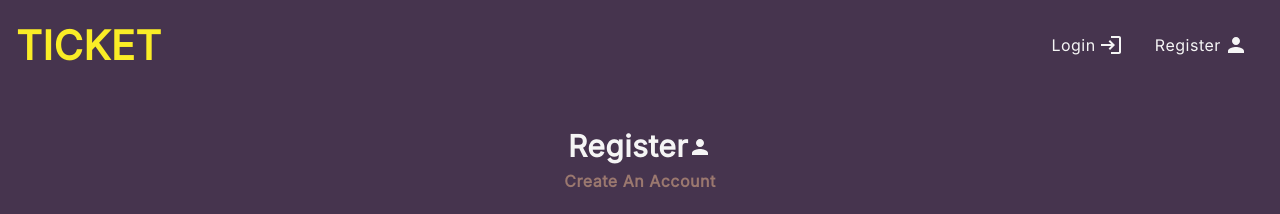
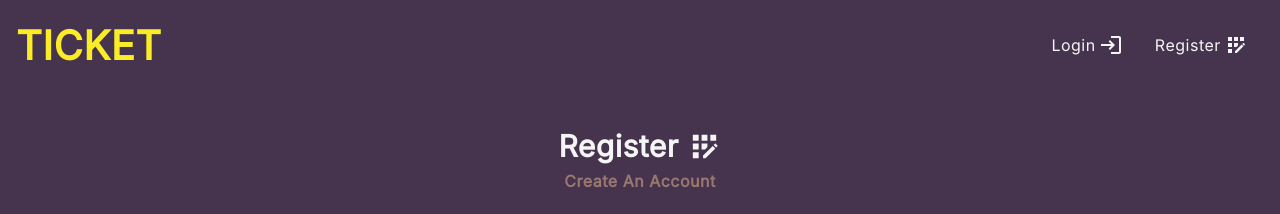
Before and after one commit to CemTunna/ticket, a React (Create React App) app in the folder frontend/: page /register in a window 1280 px wide. Shown: the top 214 px of the page. Built offline with nearby package versions, Linux system fonts and the light colour scheme.

Commit message:
icons changed

```diff
--- a/frontend/src/components/ui/Header.tsx
+++ b/frontend/src/components/ui/Header.tsx
@@ -3,10 +3,10 @@ import { makeStyles } from 'tss-react/mui';
 import { Link, useNavigate } from 'react-router-dom';
 import { Button, Grid, List, ListItem } from '@mui/material';
 import LoginIcon from '@mui/icons-material/Login';
-import PersonIcon from '@mui/icons-material/Person';
 import { useAppDispatch, useAppSelector } from '../../state/hooks';
 import { logoutStart, reset } from '../../state/features/auth/authSlice';
 import TicketLink from './TicketLink';
+import AppRegistrationIcon from '@mui/icons-material/AppRegistration';
 
 const useStyles = makeStyles()((theme) => ({
   header: {
@@ -74,7 +74,7 @@ const Header = () => {
             </ListItem>
             <ListItem>
               <TicketLink to='/register' className={classes.listitem}>
-                Register <PersonIcon className={classes.icon} />
+                Register <AppRegistrationIcon className={classes.icon} />
               </TicketLink>
             </ListItem>
           </>
--- a/frontend/src/pages/Register.tsx
+++ b/frontend/src/pages/Register.tsx
@@ -1,6 +1,6 @@
 import { Button, Grid } from '@mui/material';
 import { Fragment, useEffect } from 'react';
-import PersonIcon from '@mui/icons-material/Person';
+import AppRegistrationIcon from '@mui/icons-material/AppRegistration';
 import useForm from '../hooks/useForm';
 import Form from '../components/form/Form';
 import { makeStyles } from 'tss-react/mui';
@@ -12,7 +12,11 @@ import { useNavigate } from 'react-router-dom';
 import { reset } from '../state/features/auth/authSlice';
 import Loader from '../components/ui/Loader';
 import Section from '../components/ui/Section';
-const useStyles = makeStyles()((theme) => ({}));
+const useStyles = makeStyles()((theme) => ({
+  icon: {
+    marginLeft: '0.5rem',
+  },
+}));
 const Register = () => {
   const { form, onChange, onSubmit } = useForm();
   const { confirmPassword, email, name, password } = form;
@@ -41,7 +45,8 @@ const Register = () => {
     <Fragment>
       <Section>
         <Title>
-          Register <PersonIcon />
+          Register{' '}
+          <AppRegistrationIcon fontSize='large' className={classes.icon} />
         </Title>
         <Text>Create an account</Text>
       </Section>
```
